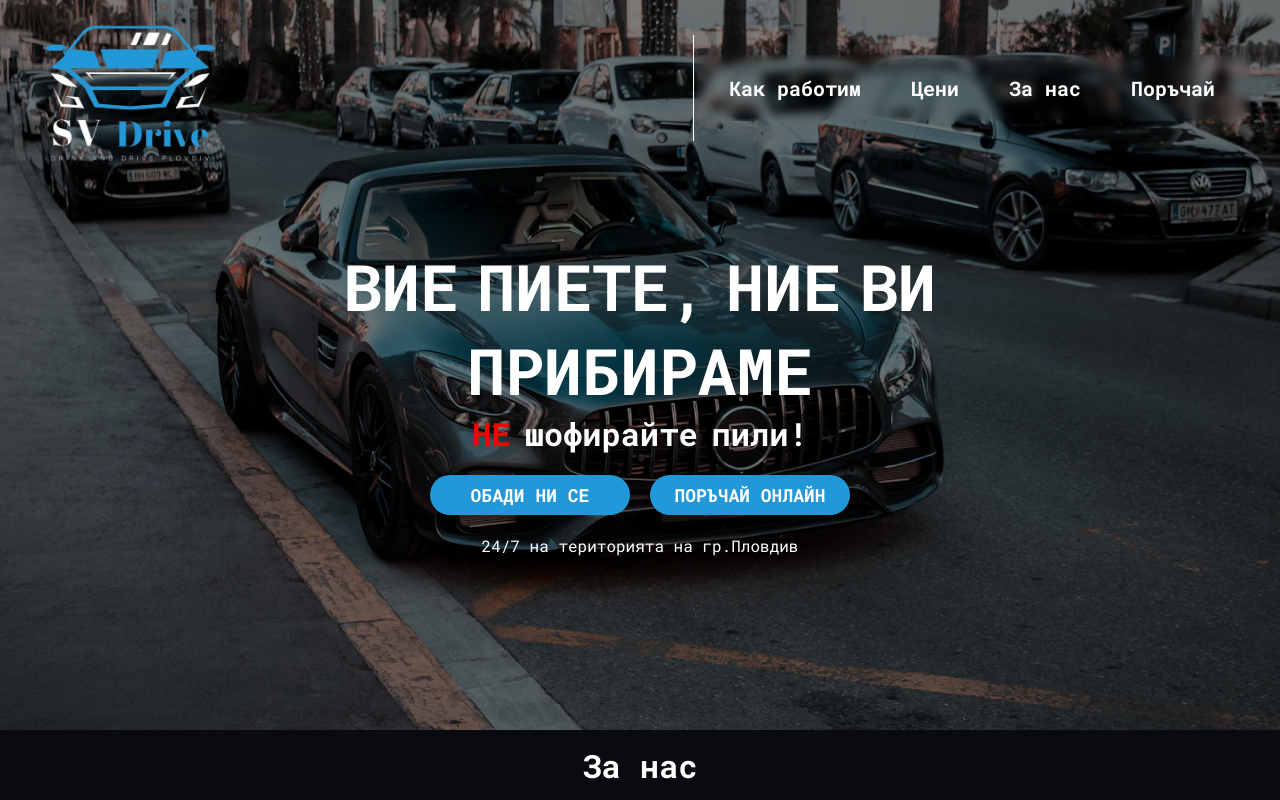
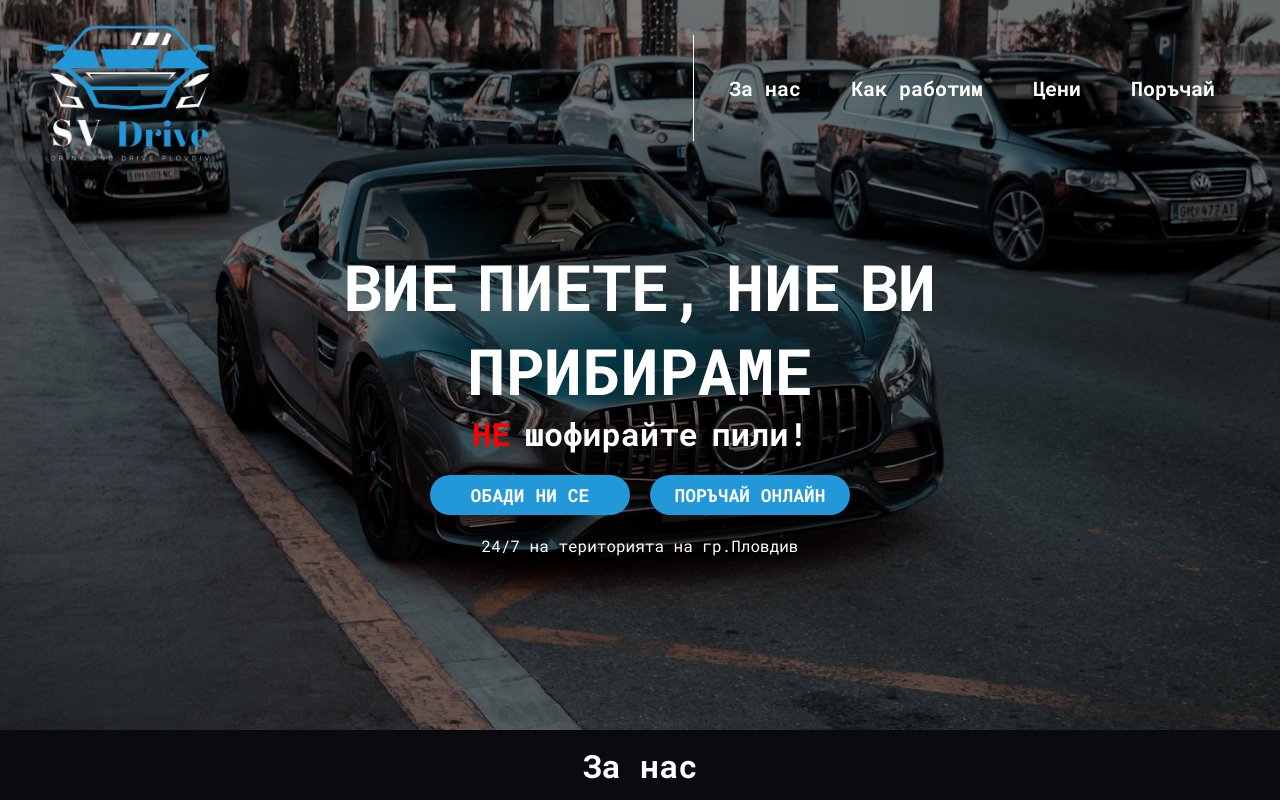
Before and after one commit to nmargenov/drink-drive, a React (Vite) app in the folder drink-drive/: page / in a window 1280 px wide. Shown: the top 800 px of the page. Built offline with nearby package versions, Linux system fonts and the light colour scheme.

Commit message:
Update Header.jsx

```diff
--- a/drink-drive/src/components/Header/Header.jsx
+++ b/drink-drive/src/components/Header/Header.jsx
@@ -55,10 +55,10 @@ export const Header = () =>{
             <img onClick={scrollToTop} src='/images/logo.avif' alt="" />
         </div>
         <nav className={isNavOpen ? styles['visiable'] : styles['non-visiable']}>
-            <ul className={styles['blurried']}>
+            <ul>
+                <li onClick={()=>{scrollToElement('about-us')}}>За нас</li>
                 <li onClick={()=>{scrollToElement('work')}}>Как работим</li>
                 <li onClick={()=>{scrollToElement('price')}}>Цени</li>
-                <li onClick={()=>{scrollToElement('about-us')}}>За нас</li>
                 <li onClick={()=>{scrollToElement('form')}}>Поръчай</li>
             </ul>
         </nav>
```
